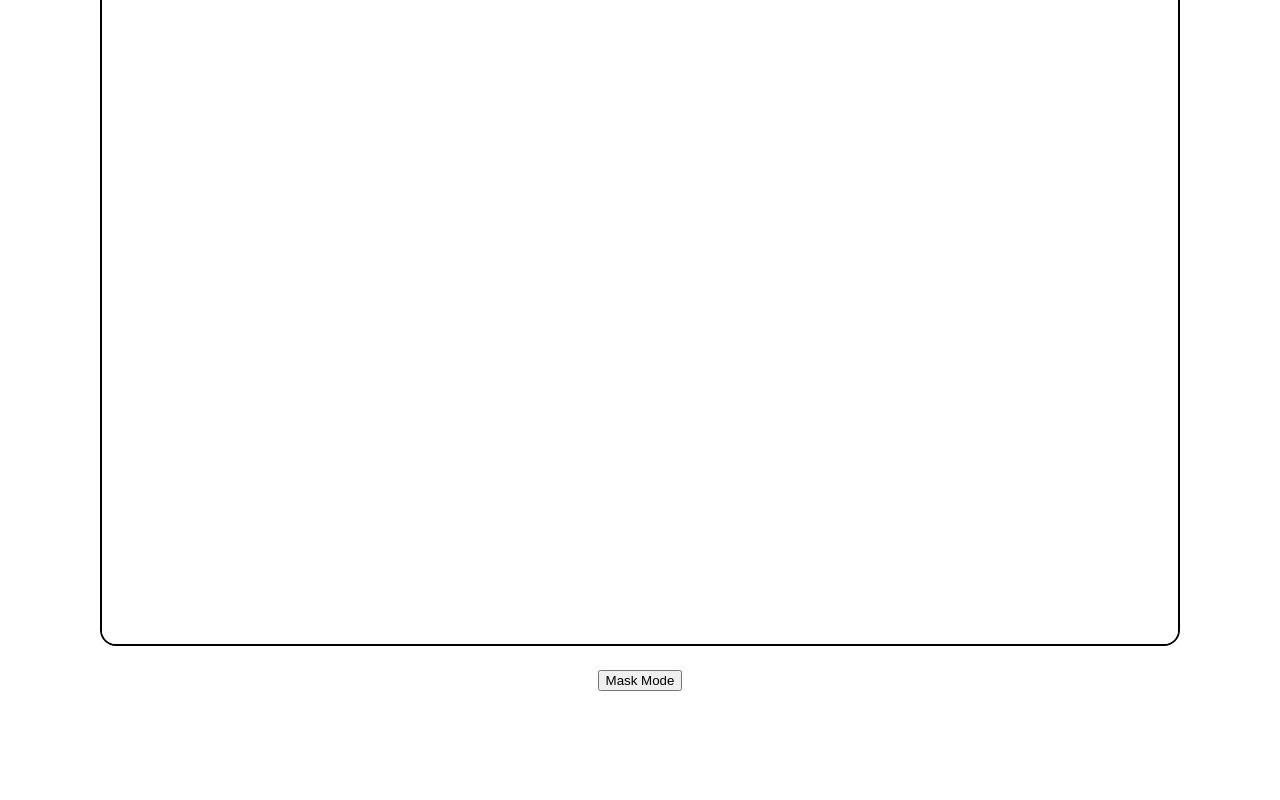
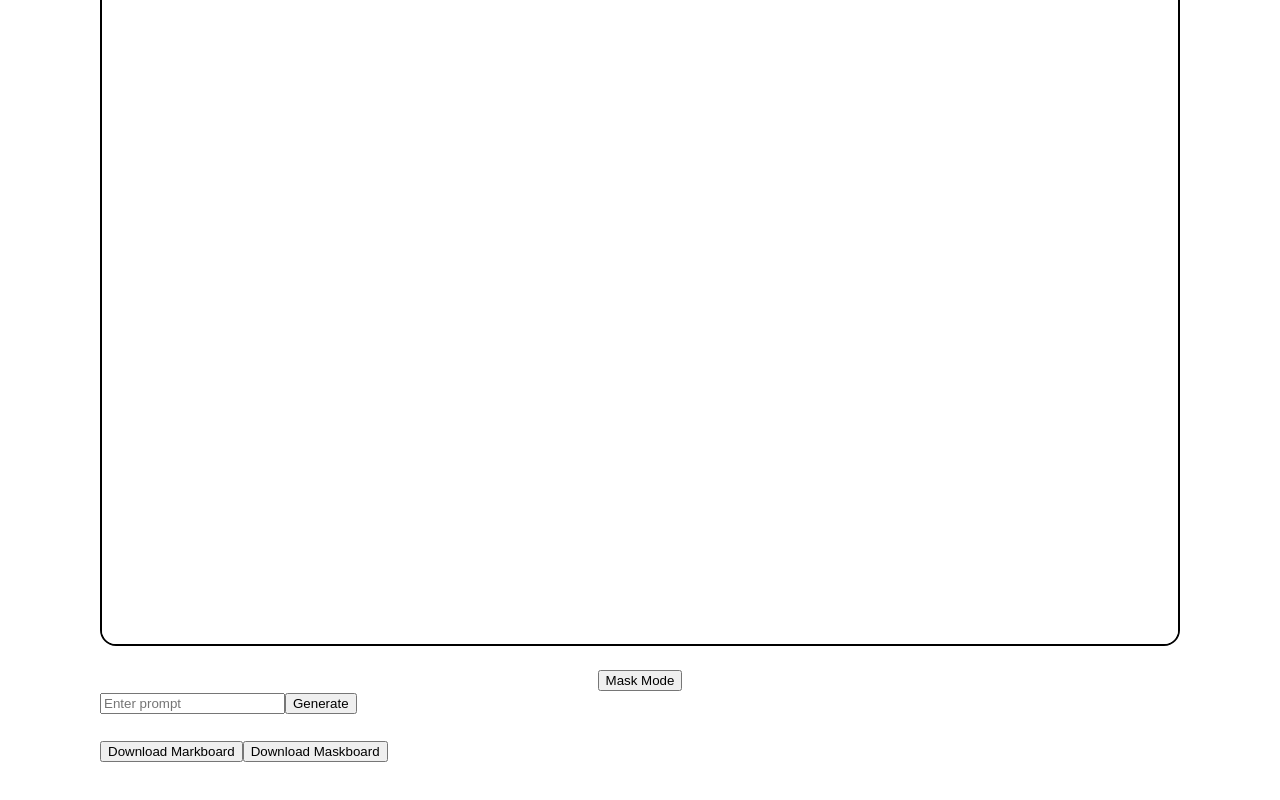
Before and after one commit to UTSC-CSCC09-Programming-on-the-Web/project-mark-it, a Vue app: page / in a window 1280 px wide. Shown: the part 198-998 px from the top of the page. Before the commit the page ends 961 px from the top, so only its background shows below. Built offline with nearby package versions, Linux system fonts and the light colour scheme; no server answers.

Commit message:
made downloading the markboard possible

```diff
--- a/src/App.vue
+++ b/src/App.vue
@@ -132,6 +132,46 @@ function handleToggleMaskMode() {
       maskModeOn ? 'Exit Mask Mode' : 'Mask Mode'
   }
 }
+
+function handleGenerativeFill() {
+  //todo
+}
+
+function handleDownloadMarkboard() {
+  if (markboardRef.value) {
+    markboardRef.value.getJpegBlob().then((blob) => {
+      if (blob) {
+        const url = URL.createObjectURL(blob)
+        const link = document.createElement('a')
+        link.href = url
+        link.download = 'markboard.jpg'
+        link.click()
+        URL.revokeObjectURL(url)
+      } else {
+        alert('Failed to download Markboard.')
+      }
+    })
+  }
+}
+
+function handleDownloadMaskboard() {
+  if (markboardRef.value && markboardRef.value.maskMode) {
+    markboardRef.value.getMaskPngBlob().then((blob) => {
+      if (blob) {
+        const url = URL.createObjectURL(blob)
+        const link = document.createElement('a')
+        link.href = url
+        link.download = 'maskboard.png'
+        link.click()
+        URL.revokeObjectURL(url)
+      } else {
+        alert('Failed to download Maskboard.')
+      }
+    })
+  } else {
+    alert('Mask mode is not enabled.')
+  }
+}
 </script>
 
 <template>
@@ -192,10 +232,14 @@ function handleToggleMaskMode() {
       {{ maskModeText }}
     </button>
     <div>
-      <form>
-
+      <form @submit.prevent="handleGenerativeFill">
+        <input type="text" placeholder="Enter prompt" v-model="aiPrompt" />
+        <button type="submit">Generate</button>
       </form>
     </div>
+    <br />
+    <button @click="handleDownloadMarkboard">Download Markboard</button>
+    <button @click="handleDownloadMaskboard">Download Maskboard</button>
   </main>
   <br />
   <br />
```
